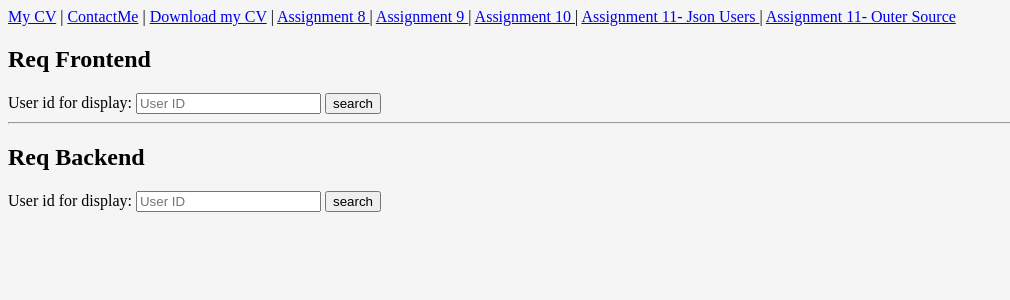
After one commit to tzofnatc/Flask-Projects, a Flask app: page /assignment11/outer_source in a window 1280 px wide. The commit adds this page. Shown: the top 300 px of the page, without its empty margins (0-1010 px from the left). Run offline with Flask 2, Linux system fonts and the light colour scheme.

Commit message:
assignment11

```diff
--- a/app.py
+++ b/app.py
@@ -1,4 +1,7 @@
-from flask import Flask, redirect, url_for, render_template, request, session
+from flask import Flask, redirect, url_for, render_template, request, session, jsonify
+from pages.assignment10.interact_with_DB import interact_db
+import requests
+
 
 app = Flask(__name__)
 app.secret_key= '123'
@@ -70,3 +73,28 @@ if __name__ == '__main__':
 ## assignment10
 from pages.assignment10.assignment10 import assignment10
 app.register_blueprint(assignment10)
+
+## assignment11
+@app.route('/assignment11/users')
+def assignment11_users():
+    query = "select * from users"
+    query_result = interact_db(query=query, query_type='fetch')
+    response = jsonify(query_result)
+    return response
+
+@app.route('/assignment11/outer_source', methods=['GET', 'POST'])
+def assignment11_outer_source():
+    return render_template('assignment11.html')
+
+@app.route('/front_outer_source', methods=['post'])
+def req_frontend_func():
+     user_id = request.form['user_id']
+     return render_template('assignment11.html', id=user_id)
+
+@app.route('/backend_outer_source')
+def req_backend_func():
+    if request.args['user_id'] != '':
+        id = request.args['user_id']
+        res = requests.get(f'https://reqres.in/api/users/{id}')
+        user = res.json()
+    return render_template('assignment11.html', user=user)
--- /dev/null
+++ b/static/fetch.js
@@ -0,0 +1,30 @@
+    function getUsers(id){
+    console.log('clicked')
+        link= 'https://reqres.in/api/users/' + id
+         console.log(link)
+    fetch(link).then(
+    response => response.json()
+    ).then(
+        response_object => put_users_inside_html(response_object.data)
+    ).catch(
+        err=> console.log(err)
+    )
+}
+
+function  put_users_inside_html(response_obj_data){
+       console.log(response_obj_data);
+    const curr_main = document.querySelector("body");
+    user = response_obj_data
+        const section = document.createElement('section');
+        section.innerHTML = `
+        <img src="${user.avatar}" alt="Profile Picture"/>
+        <div>
+            <span>${user.first_name} ${user.last_name}</span>
+            <br>
+            <a href="mailto:${user.email}">Send Email</a>
+        </div>
+        `;
+    curr_main.appendChild(section)
+
+
+}
--- /dev/null
+++ b/templates/assignment11.html
@@ -0,0 +1,32 @@
+{% extends 'BaseFile.html' %}
+
+{% block title %} Assigment 11- Outer Source
+{% endblock %}
+
+{% block content %}
+    <h2> Req Frontend </h2>
+    <form action="/front_outer_source"  method="post">
+        User id for display: <input name="user_id" type="text" placeholder="User ID">
+       <input type="submit" name="search" value="search">
+    </form>
+    {% if id  %}
+            <body onload="getUsers({{ id }})">
+            </body>
+    {% endif %}
+
+    <script src="/static/fetch.js"> </script>
+    <hr>
+
+  <h2>Req Backend</h2>
+      <form action="/backend_outer_source"  method="get">
+        User id for display: <input name="user_id" type="text" placeholder="User ID">
+       <input type="submit" name="search" value="search">
+    </form>
+    {% if user %}
+        <h4>Name: {{ user.data.first_name }} {{ user.data.last_name }} </h4>
+        <img src="{{ user.data.avatar }}" alt="pic"> <br>
+          <a href="mailto:${user.data.email}">Send Email</a>
+    {% endif %}
+
+
+{% endblock %}
--- a/templates/header.html
+++ b/templates/header.html
@@ -3,5 +3,9 @@
     <a href="/ContactMe">ContactMe</a> | <a href="/static/CV Tzofnat Cohen.pdf" download="TC.CV">Download my CV</a>
     | <a href="/assignment8">  Assignment 8 </a>
     | <a href="/assignment9">  Assignment 9 </a>
-   | <a href="/assignment10">  Assignment 10 </a>
+    | <a href="/assignment10">  Assignment 10 </a>
+    | <a href="/assignment11/users">  Assignment 11- Json Users </a>
+    | <a href="/assignment11/outer_source">  Assignment 11- Outer Source </a>
+
+
 </header>
```
